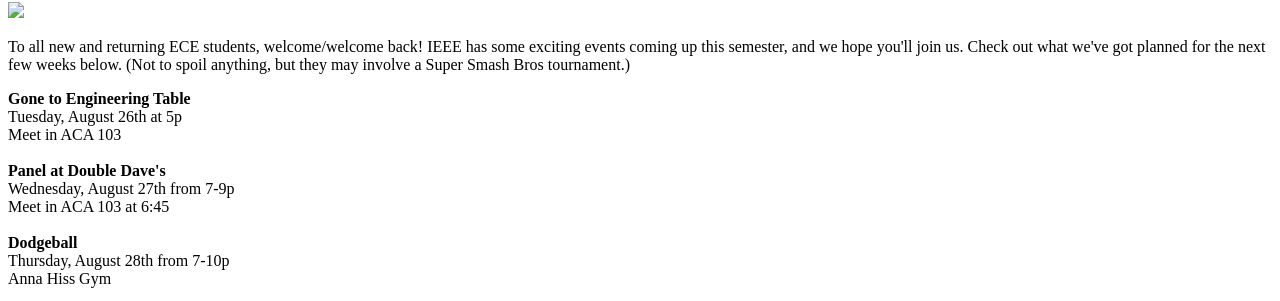
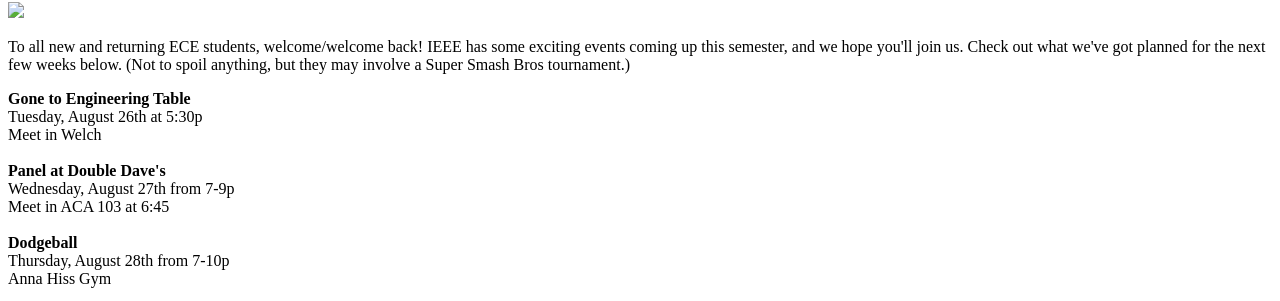
Before and after one commit to ieee-ut/ieee-ut.github.io, a Jekyll site: the page built from _posts/2014-08-25-welcome-back.html, in a window 1280 px wide. Shown: the part 251-552 px from the top of the page. Built offline with Jekyll 4.4.1, drawn with Linux system fonts in a browser that asks for light colours; nearby versions of some CDN libraries; library files that are not in the unit come from our copies; Markdown is read by kramdown in place of the engine named in the settings; comment, search, counter and statistics services are not loaded.

Commit message:
Gone to Engineering Schedule Update

```diff
--- a/_posts/2014-08-25-welcome-back.html
+++ b/_posts/2014-08-25-welcome-back.html
@@ -12,8 +12,8 @@
 </p>
 <p>
 	<span style="font-weight: bold">Gone to Engineering Table</span><br>
-	Tuesday, August 26th at 5p<br>
-	Meet in ACA 103<br><br>
+	Tuesday, August 26th at 5:30p<br>
+	Meet in Welch<br><br>
 
 	<span style="font-weight: bold">Panel at Double Dave's</span><br>
 	Wednesday, August 27th from 7-9p<br>
```
